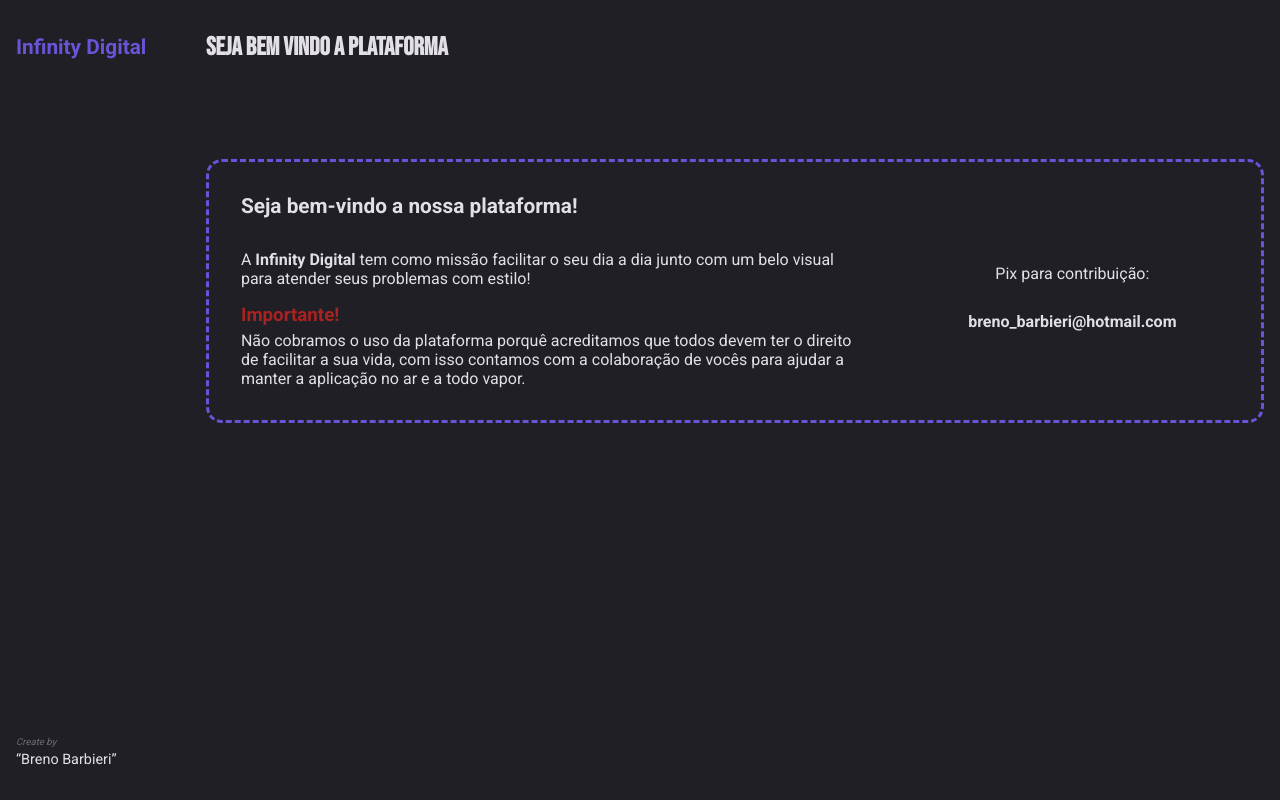
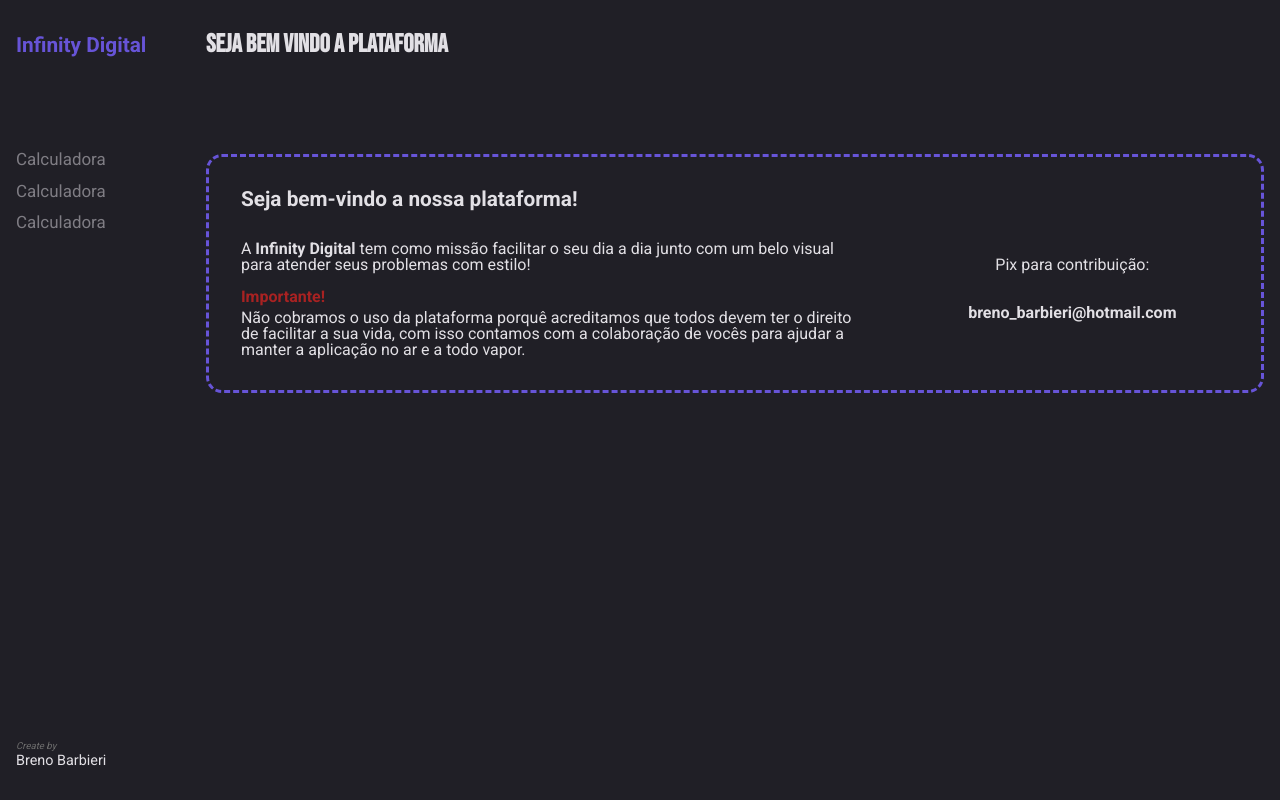
Before and after one commit to BrenoFBarbieri/infinity-digital, a React (Create React App) app: page / in a window 1280 px wide. Built offline with nearby package versions, Linux system fonts and the light colour scheme; the HTML template or start-up script is replaced by a standard one; a web font is replaced by a local one.

Commit message:
Completed header style

```diff
--- a/src/Componets/Header.jsx
+++ b/src/Componets/Header.jsx
@@ -5,16 +5,26 @@
 const Header = () => {
 	return (
 		<header className={styles.header}>
+			<div className={styles.logo}>
+				<h1>Infinity Digital</h1>
+			</div>
 			<nav className={styles.nav}>
-				<div className={styles.logoContainer}>
-					<h1>Infinity Digital</h1>
-				</div>
-				<span className={styles.credit}>
-					<i>Create by</i>
-					<br />
-					<q>Breno Barbieri</q>
-				</span>
+				<ul>
+					<li>Calculadora</li>
+					<li>Calculadora</li>
+					<li>Calculadora</li>
+				</ul>
 			</nav>
+			<a
+				target="_blank"
+				rel="noreferrer"
+				href="https://www.linkedin.com/in/brenobarbieri/"
+				className={styles.credit}
+			>
+				<i>Create by</i>
+				<br />
+				<q>Breno Barbieri</q>
+			</a>
 		</header>
 	);
 };
--- a/src/Componets/Header.module.css
+++ b/src/Componets/Header.module.css
@@ -1,31 +1,46 @@
 .header {
 	width: 10rem;
 	height: calc(100vh - 4rem);
-}
-.nav {
-	height: 100%;
 	display: flex;
 	flex-direction: column;
 	justify-content: space-between;
 }
-.logoContainer {
+.logo {
 	cursor: pointer;
 	margin-top: .16rem;
 	margin-bottom: 6rem;
 }
-.logoContainer h1 {
+.logo h1 {
 	font-size: 1.3rem;
 	color: var(--primary);
 	transition: .2s;
 }
-.logoContainer:hover h1,
-.logoContainer:focus h1 {
+.logo:hover h1,
+.logo:focus h1 {
 	color: var(--title);
+}
+.nav {
+	flex: 1;
+	color: #7f7d84;
+}
+.nav > ul > li {
+	font-size: 1.06rem;
+	margin-bottom: .9rem;
+	cursor: pointer;
+}
+.nav > ul > li:hover {
+	color: var(--primary);
+	letter-spacing: .3px;
 }
 .credit i {
 	color: var(--border);
 	font-size: .6em;
 }
 .credit q {
+	color: var(--title);
 	font-size: .9em;
+	transition: .2s;
 }
+.credit:hover q {
+	color: var(--primary);
+}
--- a/src/index.css
+++ b/src/index.css
@@ -1,5 +1,70 @@
 @import url('https://fonts.googleapis.com/css2?family=Bebas+Neue&family=Nixie+One&family=Roboto:wght@300;400;500;700;900&display=swap');
-
+/* CSS Document */
+html, body, div, span, applet, object, iframe, h1, h2, h3, h4, h5, h6, p,
+blockquote, pre, a, abbr, and, address, cite, code, del, dfn, em, img, ins,
+kbd, q, s, samp, small, strike, strong, sub, sup, tt, var, b, u, i, dl, dt,
+dd, ol, ul, li, fieldset, form, label, legend, table, caption, tbody, tfoot,
+thead, tr, th, td, article, aside, canvas, details, embed, figure, figcaption,
+footer, header, hgroup, menu, nav, output, ruby, section, summary, time, mark,
+audio, video, input, textarea, select {
+	background:transparent;
+	border:0;
+	font-size:100%;
+	margin:0;
+	outline:0;
+	padding:0;
+	vertical-align:baseline;
+	text-decoration: none;
+}
+article, aside, details, figcaption, figure, footer, header, hgroup, menu,
+nav, section {
+	display:block;
+}
+body {
+	line-height:1;
+}
+abbr[title], dfn[title] {
+	border-bottom:1px dotted;
+	cursor:help;
+}
+blockquote, q {
+	quotes:none;
+}
+blockquote:before, blockquote:after, q:before, q:after {
+	content:none;
+}
+del {
+	text-decoration:line-through;
+}
+hr {
+	background:transparent;
+	border:0;
+	clear:both;
+	color:transparent;
+	height:1px;
+	margin:0;
+	padding:0;
+}
+mark {
+	background-color:#ffffb3;
+	font-style:italic
+}
+input, select {
+	vertical-align:middle;
+}
+ins {
+	background-color:red;
+	color:white;
+	text-decoration:none;
+}
+ol, ul {
+	list-style:none;
+}
+table {
+	border-collapse:collapse;
+	border-spacing:0;
+}
+/* End reset css */
 :root {
 	/* Colors */
 	--primary: #6754D7;
```
